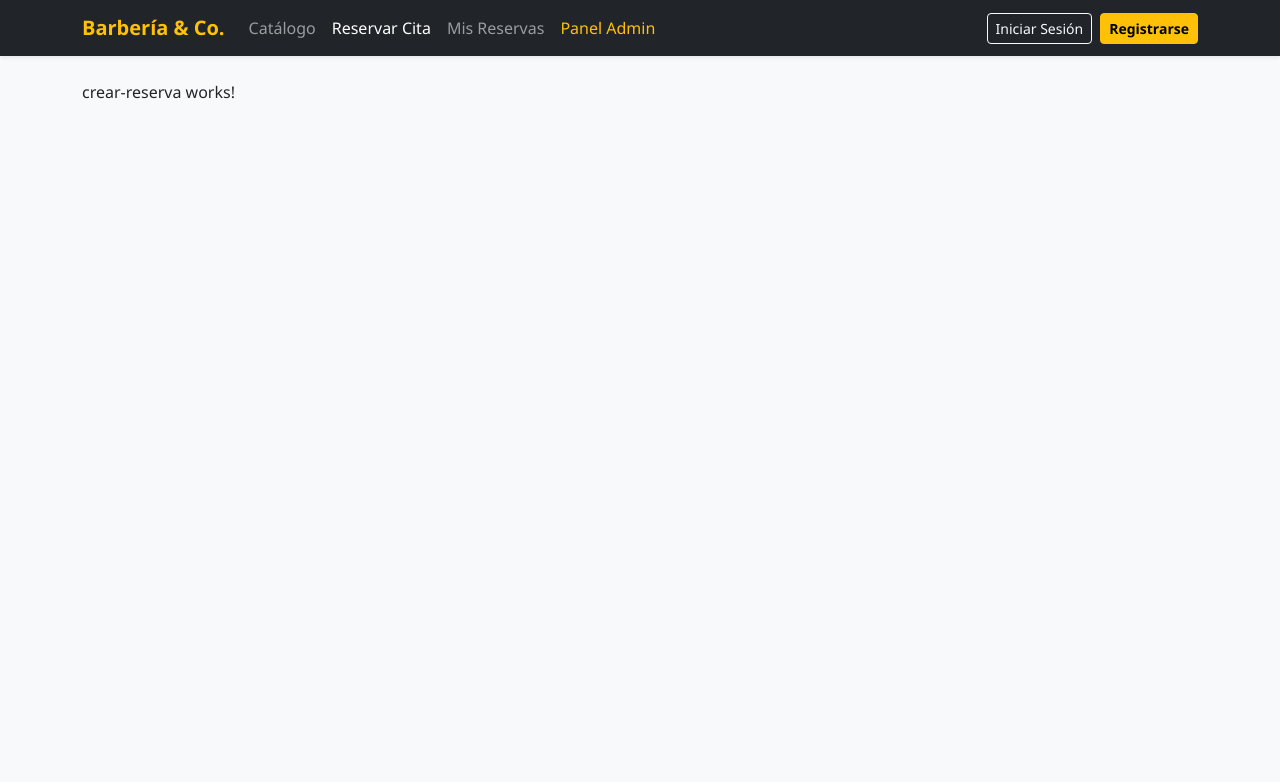
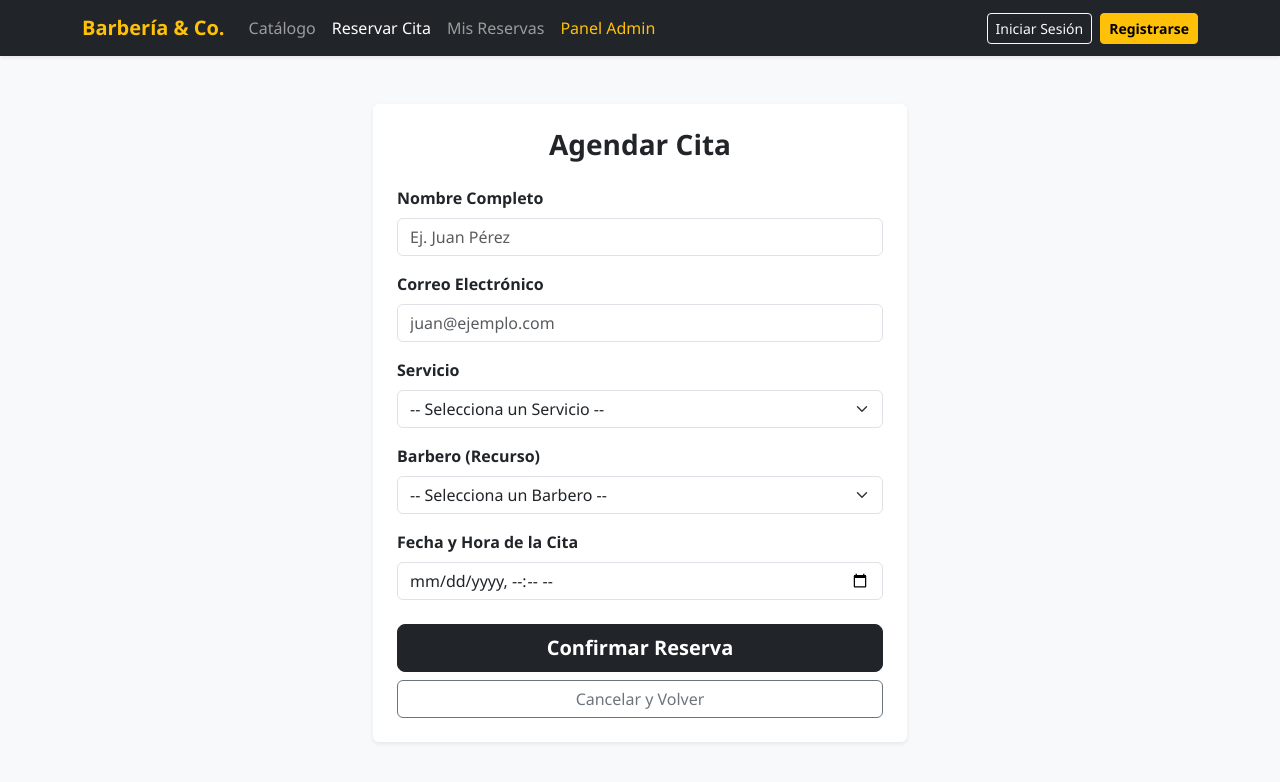
Before and after one commit to PRESTEBAN/plataforma-reservas-barberia, an Angular app: page /reservar in a window 1280 px wide. Shown: the top 782 px of the page. Built offline with nearby package versions, Linux system fonts and the light colour scheme.

Commit message:
feat: implementa formulario reactivo de reserva con validaciones de campos

```diff
--- a/src/app/pages/crear-reserva/crear-reserva.html
+++ b/src/app/pages/crear-reserva/crear-reserva.html
@@ -1 +1,99 @@
-<p>crear-reserva works!</p>
+<div class="container py-4">
+  <div class="row justify-content-center">
+    <div class="col-md-8 col-lg-6">
+      <div class="card shadow-sm border-0">
+        <div class="card-body p-4">
+          <h3 class="fw-bold text-center mb-4 text-dark">Agendar Cita</h3>
+
+          <!-- Alertas de estado -->
+          <div *ngIf="mensajeExito" class="alert alert-success d-flex align-items-center mb-3" role="alert">
+            <i class="bi bi-check-circle-fill me-2"></i>
+            <div>{{ mensajeExito }}</div>
+          </div>
+
+          <div *ngIf="mensajeError" class="alert alert-danger d-flex align-items-center mb-3" role="alert">
+            <i class="bi bi-exclamation-triangle-fill me-2"></i>
+            <div>{{ mensajeError }}</div>
+          </div>
+
+          <form [formGroup]="reservaForm" (ngSubmit)="onSubmit()">
+            <!-- Nombre del Cliente -->
+            <div class="mb-3">
+              <label class="form-label fw-bold">Nombre Completo</label>
+              <input
+                type="text"
+                class="form-control"
+                formControlName="clienteNombre"
+                placeholder="Ej. Juan Pérez"
+                [ngClass]="{'is-invalid': reservaForm.get('clienteNombre')?.touched && reservaForm.get('clienteNombre')?.invalid}">
+              <div class="invalid-feedback">El nombre es obligatorio (mínimo 3 caracteres).</div>
+            </div>
+
+            <!-- Correo Electrónico -->
+            <div class="mb-3">
+              <label class="form-label fw-bold">Correo Electrónico</label>
+              <input
+                type="email"
+                class="form-control"
+                formControlName="clienteEmail"
+                placeholder="juan@ejemplo.com"
+                [ngClass]="{'is-invalid': reservaForm.get('clienteEmail')?.touched && reservaForm.get('clienteEmail')?.invalid}">
+              <div class="invalid-feedback">Ingresa un correo electrónico válido.</div>
+            </div>
+
+            <!-- Selección de Servicio -->
+            <div class="mb-3">
+              <label class="form-label fw-bold">Servicio</label>
+              <select
+                class="form-select"
+                formControlName="servicioId"
+                [ngClass]="{'is-invalid': reservaForm.get('servicioId')?.touched && reservaForm.get('servicioId')?.invalid}">
+                <option value="">-- Selecciona un Servicio --</option>
+                <option *ngFor="let s of servicios" [value]="s.id">
+                  {{ s.nombre }} ({{ s.duracionMinutos }} min) - ${{ s.precio.toFixed(2) }}
+                </option>
+              </select>
+              <div class="invalid-feedback">Selecciona un servicio del catálogo.</div>
+            </div>
+
+            <!-- Selección de Barbero (Recurso) -->
+            <div class="mb-3">
+              <label class="form-label fw-bold">Barbero (Recurso)</label>
+              <select
+                class="form-select"
+                formControlName="barberoId"
+                [ngClass]="{'is-invalid': reservaForm.get('barberoId')?.touched && reservaForm.get('barberoId')?.invalid}">
+                <option value="">-- Selecciona un Barbero --</option>
+                <option *ngFor="let b of barberos" [value]="b.id">
+                  {{ b.nombre }}
+                </option>
+              </select>
+              <div class="invalid-feedback">Debes elegir un barbero disponible.</div>
+            </div>
+
+            <!-- Fecha y Hora -->
+            <div class="mb-4">
+              <label class="form-label fw-bold">Fecha y Hora de la Cita</label>
+              <input
+                type="datetime-local"
+                class="form-control"
+                formControlName="fechaHora"
+                [ngClass]="{'is-invalid': reservaForm.get('fechaHora')?.touched && reservaForm.get('fechaHora')?.invalid}">
+              <div class="invalid-feedback">Selecciona la fecha y hora de atención.</div>
+            </div>
+
+            <!-- Botones de Acción -->
+            <div class="d-grid gap-2">
+              <button type="submit" class="btn btn-dark btn-lg fw-bold">
+                Confirmar Reserva
+              </button>
+              <a routerLink="/servicios" class="btn btn-outline-secondary">
+                Cancelar y Volver
+              </a>
+            </div>
+          </form>
+        </div>
+      </div>
+    </div>
+  </div>
+</div>
--- a/src/app/pages/crear-reserva/crear-reserva.ts
+++ b/src/app/pages/crear-reserva/crear-reserva.ts
@@ -1,9 +1,75 @@
-import { Component } from '@angular/core';
+import { Component, OnInit } from '@angular/core';
+import { CommonModule } from '@angular/common';
+import { ReactiveFormsModule, FormBuilder, FormGroup, Validators } from '@angular/forms';
+import { Router, ActivatedRoute, RouterLink } from '@angular/router';
 
 @Component({
   selector: 'app-crear-reserva',
-  imports: [],
+  standalone: true,
+  imports: [CommonModule, ReactiveFormsModule, RouterLink],
   templateUrl: './crear-reserva.html',
-  styleUrl: './crear-reserva.css',
+  styleUrl: './crear-reserva.css'
 })
-export class CrearReserva {}
+export class CrearReservaComponent implements OnInit {
+  reservaForm!: FormGroup;
+  mensajeExito: string = '';
+  mensajeError: string = '';
+
+  // Datos temporales de prueba para la interfaz
+  servicios = [
+    { id: '1', nombre: 'Corte Tradicional', duracionMinutos: 30, precio: 8.00 },
+    { id: '2', nombre: 'Corte + Perfilado de Barba', duracionMinutos: 45, precio: 12.00 },
+    { id: '3', nombre: 'Barba Express', duracionMinutos: 20, precio: 5.00 }
+  ];
+
+  barberos = [
+    { id: 'b1', nombre: 'Carlos (Barbero Principal)', activo: true },
+    { id: 'b2', nombre: 'Mateo (Especialista en Barba)', activo: true }
+  ];
+
+  constructor(
+    private fb: FormBuilder,
+    private router: Router,
+    private route: ActivatedRoute
+  ) {}
+
+  ngOnInit(): void {
+    // Inicializamos el formulario reactivo con sus validaciones
+    this.reservaForm = this.fb.group({
+      clienteNombre: ['', [Validators.required, Validators.minLength(3)]],
+      clienteEmail: ['', [Validators.required, Validators.email]],
+      servicioId: ['', [Validators.required]],
+      barberoId: ['', [Validators.required]],
+      fechaHora: ['', [Validators.required]]
+    });
+
+    // Si el usuario viene desde el botón "Reservar Este Servicio" del catálogo, seleccionamos el servicio automáticamente
+    this.route.queryParams.subscribe(params => {
+      if (params['servicioId']) {
+        this.reservaForm.patchValue({ servicioId: params['servicioId'] });
+      }
+    });
+  }
+
+  // Método que procesa el envío del formulario
+  onSubmit(): void {
+    this.mensajeExito = '';
+    this.mensajeError = '';
+
+    if (this.reservaForm.invalid) {
+      this.reservaForm.markAllAsTouched();
+      this.mensajeError = 'Por favor, completa todos los campos requeridos correctamente.';
+      return;
+    }
+
+    const datosReserva = this.reservaForm.value;
+    console.log('Datos de la reserva a guardar:', datosReserva);
+
+    // Simulación de respuesta exitosa (aquí conectaremos el servicio de Esteban)
+    this.mensajeExito = '¡Reserva confirmada con éxito! Redirigiendo a tus reservas...';
+
+    setTimeout(() => {
+      this.router.navigate(['/mis-reservas']);
+    }, 2000);
+  }
+}
```
